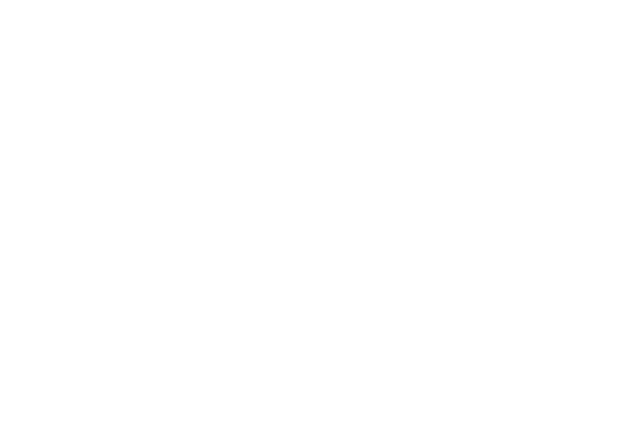
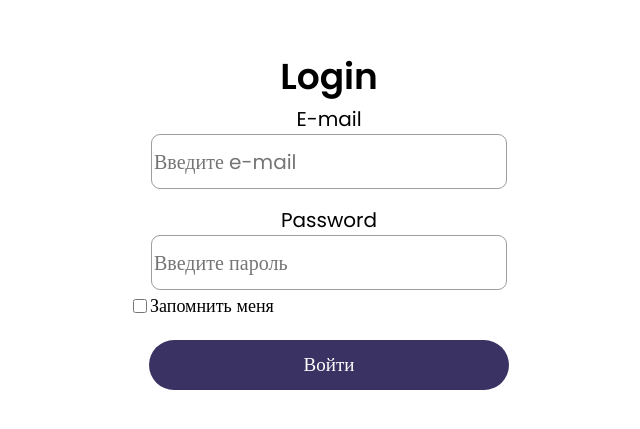
Before and after one commit to sakakova/bilimal, a React (Vite) app: page /sign-in in a window 1280 px wide. Before the commit this address had no page. Shown: the part 115-544 px from the top of the page, without its empty margins (11-651 px from the left). Built offline with nearby package versions, Linux system fonts and the light colour scheme.

Commit message:
add sign in sign out page

```diff
--- /dev/null
+++ b/components/navbar.jsx
@@ -0,0 +1,31 @@
+import {NavLink} from 'react-router-dom'
+
+// need to fix navlink, navlink to link
+export const NavBar =()=>{
+    return <nav
+    style={{
+      position: 'fixed',
+      bottom: 0,
+      left: 0,
+      width: '100%',
+      backgroundColor: 'green',
+      zIndex: 9999,
+    }}
+  >
+    <ul style={{ display: 'flex', justifyContent: 'space-around' }}>
+      <li>
+        <NavLink to='/' className='nav-el' />
+
+         </li>
+      <li>
+        <NavLink to="/start"className='nav-el'/>
+
+      </li>
+      <li>
+        <NavLink to="/sign-in"className='nav-el'/>
+
+
+      </li>
+    </ul>
+  </nav>
+}
--- a/package.json
+++ b/package.json
@@ -10,6 +10,9 @@
     "preview": "vite preview"
   },
   "dependencies": {
+    "@react-navigation/bottom-tabs": "^6.5.7",
+    "@react-navigation/native": "^6.1.6",
+    "firebase": "^9.22.0",
     "react": "^18.2.0",
     "react-dom": "^18.2.0"
   },
--- a/pages/home.jsx
+++ b/pages/home.jsx
@@ -1,14 +1,17 @@
-import '../style/home.css'
-export const Home =() => {
-    return <div className="Home">
-        <div className="logo-box">
-            <div className="">
-                <img src="icons\onoyku 1logo.svg" alt="logo" />
-            </div>
-            <p>Оңой окуу</p>
+// import { createBottomTabNavigator } from '@react-navigation/bottom-tabs';
+
+
+import { NavBar } from '../components/navbar';
+export const Home = () => {
+    return(
+        <div className="Home">
+            <h3>Home Page</h3>
+            <div style={{height:'130vh', background: 'yellow'}}>Adil</div>
+
+            <NavBar/>
         </div>
-        <div className="button-box">
-            <button>Старт</button>
-        </div>
-    </div>
+
+
+
+    )
 }
--- /dev/null
+++ b/pages/login.jsx
@@ -0,0 +1,57 @@
+import  {useState} from 'react';
+import {  signInWithEmailAndPassword   } from 'firebase/auth';
+import { auth } from '../src/config';
+import { useNavigate } from 'react-router-dom'
+import '../style/login.css'
+export const Login = () =>{
+
+    const navigate = useNavigate();
+    const [email, setEmail] = useState('');
+    const [password, setPassword] = useState('');
+
+    const onLogin = (e) => {
+        e.preventDefault();
+        signInWithEmailAndPassword(auth, email, password)
+        .then((userCredential) => {
+            // Signed in
+            const user = userCredential.user;
+            navigate("/home")
+            console.log(user);
+        })
+        .catch((error) => {
+            const errorCode = error.code;
+            const errorMessage = error.message;
+            console.log(errorCode, errorMessage)
+        });
+    }
+    return <div className="Login">
+
+        <div className="right-container">
+            <div className="box">
+                <p className='title'>Login</p>
+                <form action="">
+                    <div className="email-box">
+                        <p className='placeholder'>E-mail</p>
+                        <input type="email" className='inputs' placeholder='Введите e-mail' value={email} onChange={(e)=>setEmail(e.target.value)} required/>
+                    </div>
+                    <div className="password-box">
+                        <p className='placeholder'>Password</p>
+                        <input type="password" className='inputs' placeholder='Введите пароль' value={password} onChange ={(e)=>setPassword(e.target.value)}required/>
+                        <div className='remember-me'>
+                            <input type='checkbox' className='checkbox'/>
+                            <p>Запомнить меня</p>
+                        </div>
+                    </div>
+                    <div className="sign-in-box">
+                        <button className='button' onClick={onLogin}>Войти</button>
+
+                        {/* <div className="forgot-password">
+                            <hr style={{width: '360px',border:'1px solid #5C5959'}} />
+                        </div> */}
+                    </div>
+
+                </form>
+            </div>
+        </div>
+    </div>
+}
--- a/pages/registration.jsx
+++ b/pages/registration.jsx
@@ -1,12 +1,38 @@
 
-// export const Registration = () =>{
-//     return <div className="Registration">
+import { useState } from 'react'
+import '../style/login.css'
+import {  createUserWithEmailAndPassword  } from 'firebase/auth';
+import { auth } from '../src/config';
+import {  useNavigate } from 'react-router-dom';
 
-//     </div>
-// }
 
-import '../style/login.css'
 export const Registration =() =>{
+
+        const navigate = useNavigate();
+
+        const [email, setEmail] = useState('')
+        const [password, setPassword] = useState('');
+
+        const onSubmit = async (e) => {
+          e.preventDefault()
+
+          await createUserWithEmailAndPassword(auth, email, password)
+            .then((userCredential) => {
+                // Signed in
+                const user = userCredential.user;
+                console.log(user);
+                navigate("/sign-in")
+                // ...
+            })
+            .catch((error) => {
+                const errorCode = error.code;
+                const errorMessage = error.message;
+                console.log(errorCode, errorMessage);
+                // ..
+            });
+        }
+
+
     return <div className="Login">
 
         <div className="right-container">
@@ -15,18 +41,18 @@
                 <form action="">
                     <div className="email-box">
                         <p className='placeholder'>E-mail</p>
-                        <input type="text" className='inputs' placeholder='Введите e-mail'/>
+                        <input type="email" className='inputs' placeholder='Введите e-mail' value={email} onChange={(e)=>setEmail(e.target.value)} required/>
                     </div>
                     <div className="password-box">
                         <p className='placeholder'>Password</p>
-                        <input type="text" className='inputs' placeholder='Введите пароль'/>
+                        <input type="password" className='inputs' placeholder='Введите пароль' value={password} onChange ={(e)=>setPassword(e.target.value)}required/>
                         <div className='remember-me'>
                             <input type='checkbox' className='checkbox'/>
                             <p>Запомнить меня</p>
                         </div>
                     </div>
                     <div className="sign-in-box">
-                        <button className='button'>Зарегистрироваться</button>
+                        <button className='button' onClick={onSubmit}>Зарегистрироваться</button>
 
                         <div className="forgot-password">
                             <hr style={{width: '360px',border:'1px solid #5C5959'}} />
--- /dev/null
+++ b/pages/start.jsx
@@ -0,0 +1,20 @@
+import '../style/start.css'
+import { useNavigate } from 'react-router-dom'
+
+export const Start =() => {
+    const navigate = useNavigate();
+    const StartSignUp = () =>{
+        navigate('/sign-up')
+    }
+    return <div className="Start">
+        <div className="logo-box">
+            <div className="">
+                <img src="icons\onoyku 1logo.svg" alt="logo" />
+            </div>
+            <p>Оңой окуу</p>
+        </div>
+        <div className="button-box">
+            <button onClick={StartSignUp}>Старт</button>
+        </div>
+    </div>
+}
--- a/src/App.jsx
+++ b/src/App.jsx
@@ -1,10 +1,10 @@
-import { useState } from 'react'
-import reactLogo from './assets/react.svg'
-import viteLogo from '/vite.svg'
+
 import './App.css'
 import {BrowserRouter as Router, Route, Routes} from 'react-router-dom'
+import {  Start } from '../pages/start'
+import { Registration } from '../pages/registration'
+import { Login } from '../pages/login'
 import { Home } from '../pages/home'
-import { Registration } from '../pages/registration'
 
 
 function App() {
@@ -15,8 +15,12 @@
     <div className="App">
         <Routes>
 
-          <Route path='/' element={<Home/>} />
+          <Route path='/' element={<Start/>} />
           <Route path='/sign-up' element={<Registration/>}/>
+          <Route path='/sign-in' element={<Login/>}/>
+          <Route path='/home' element={<Home/>}/>
+
+
         </Routes>
     </div>
     {/* <Footer/> */}
--- /dev/null
+++ b/src/config.jsx
@@ -0,0 +1,27 @@
+// Import the functions you need from the SDKs you need
+import { initializeApp } from "firebase/app";
+// import { getAnalytics } from "firebase/analytics";
+import {getAuth} from 'firebase/auth'
+
+// TODO: Add SDKs for Firebase products that you want to use
+// https://firebase.google.com/docs/web/setup#available-libraries
+
+// Your web app's Firebase configuration
+// For Firebase JS SDK v7.20.0 and later, measurementId is optional
+const firebaseConfig = {
+  apiKey: "AIzaSyABOo5WjrXqbtv-KeUgxrv_5szMa8U3Kvc",
+  authDomain: "onoyku-61a1f.firebaseapp.com",
+  projectId: "onoyku-61a1f",
+  storageBucket: "onoyku-61a1f.appspot.com",
+  messagingSenderId: "137835802741",
+  appId: "1:137835802741:web:cca307458e35db2134883c",
+  measurementId: "G-4BQXQF350R"
+};
+
+// Initialize Firebase
+export const app = initializeApp(firebaseConfig);
+
+// const analytics = getAnalytics(app);
+
+// Authorization
+export const auth  = getAuth(app);
--- a/style/home.css
+++ b/style/start.css
@@ -1,4 +1,4 @@
-.Home {
+.Start {
     margin-top:60%;
     display: flex;
     flex-direction: column;
```
Also changed, not shown: vite.config.js.timestamp-1684791382545-ab57f75aa523f.mjs (added, +10 -0 lines), 1 other file (tests, documents, lock files or other folders).
